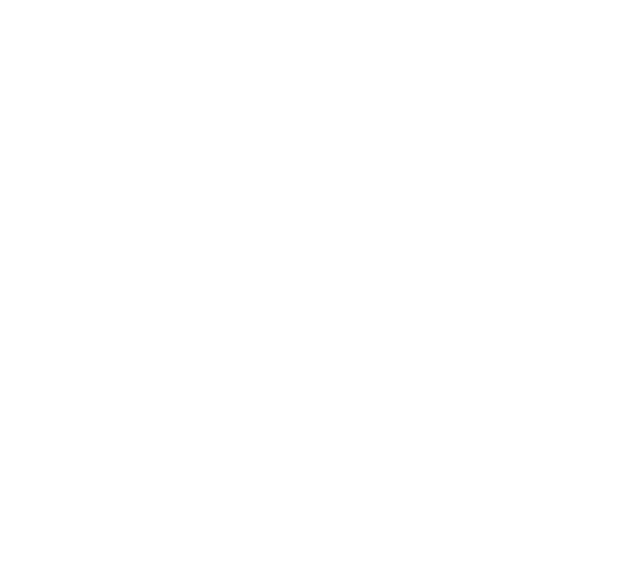
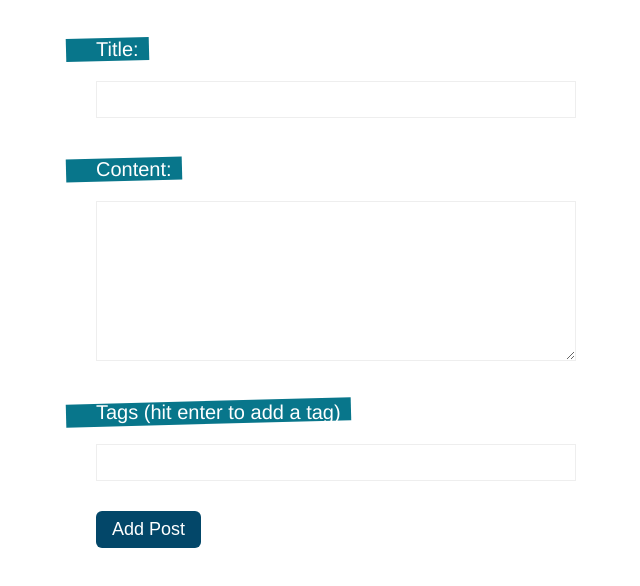
Before and after one commit to AdaN6/vue3_CLI, a Vue app in the folder dojo-blog-2/: page /create in a window 1280 px wide. Before the commit this address had no page. Shown: the top 586 px of the page, without its empty margins (304-944 px from the left). Built offline with nearby package versions, Linux system fonts and the light colour scheme.

Commit message:
created a create post form

```diff
--- a/dojo-blog-2/src/router/index.js
+++ b/dojo-blog-2/src/router/index.js
@@ -1,6 +1,7 @@
 import { createRouter, createWebHistory } from 'vue-router'
 import HomeView from '../views/Home.vue'
 import Details from '../views/Details.vue'
+import Create from '../views/Create.vue'
 
 const routes = [
   {
@@ -13,6 +14,11 @@ const routes = [
     name: 'Details',
     component: Details,
     props: true
+  },
+  {
+    path: '/create',
+    name: 'Create',
+    component: Create
   }
 
 ]
--- /dev/null
+++ b/dojo-blog-2/src/views/Create.vue
@@ -0,0 +1,81 @@
+<template>
+  <div class="create">
+    <form>
+        <label>Title: </label>
+        <input type="text" required v-model="title">
+        <label>Content: </label>
+        <textarea required v-model="body"></textarea>
+        <label>Tags (hit enter to add a tag)</label>
+        <input type="text" v-model="tag">
+        <button>Add Post</button>
+    </form>
+  </div>
+</template>
+
+<script>
+import { ref } from 'vue'
+export default {
+
+    setup() {
+        const title = ref('')
+        const body = ref('')
+        const tag = ref('')
+        const tags = ref([])
+
+        return { title, body, tag, tags}
+    }
+
+}
+</script>
+
+<style>
+    form {
+    max-width: 480px;
+    margin: 0 auto;
+    text-align: left;
+    }
+    input, textarea {
+        display: block;
+        margin: 10px 0;
+        width: 100%;
+        box-sizing: border-box;
+        padding: 10px;
+        border: 1px solid #eee;
+    }
+    textarea {
+        height: 160px;
+    }
+    label {
+        display: inline-block;
+        margin-top: 30px;
+        position: relative;
+        font-size: 20px;
+        color: white;
+        margin-bottom: 10px;
+    }
+    label::before {
+        content: "";
+        display: block;
+        width: 100%;
+        height: 100%;
+        background: #08768b;
+        position: absolute;
+        z-index: -1;
+        padding-right: 40px;
+        left: -30px;
+        transform: rotateZ(-1.5deg);
+    }
+    button {
+        display: block;
+        margin-top: 30px;
+        background: #034769;
+        color: white;
+        border: none;
+        padding: 8px 16px;
+        font-size: 18px;
+        border-radius: 6px;
+    }
+
+
+
+</style>
```
